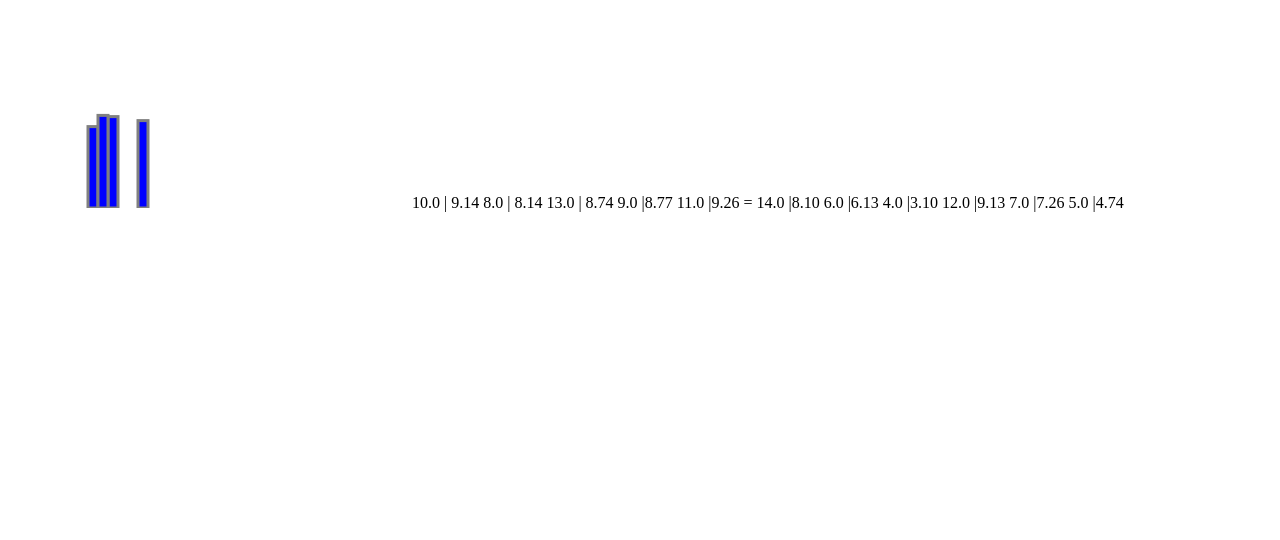
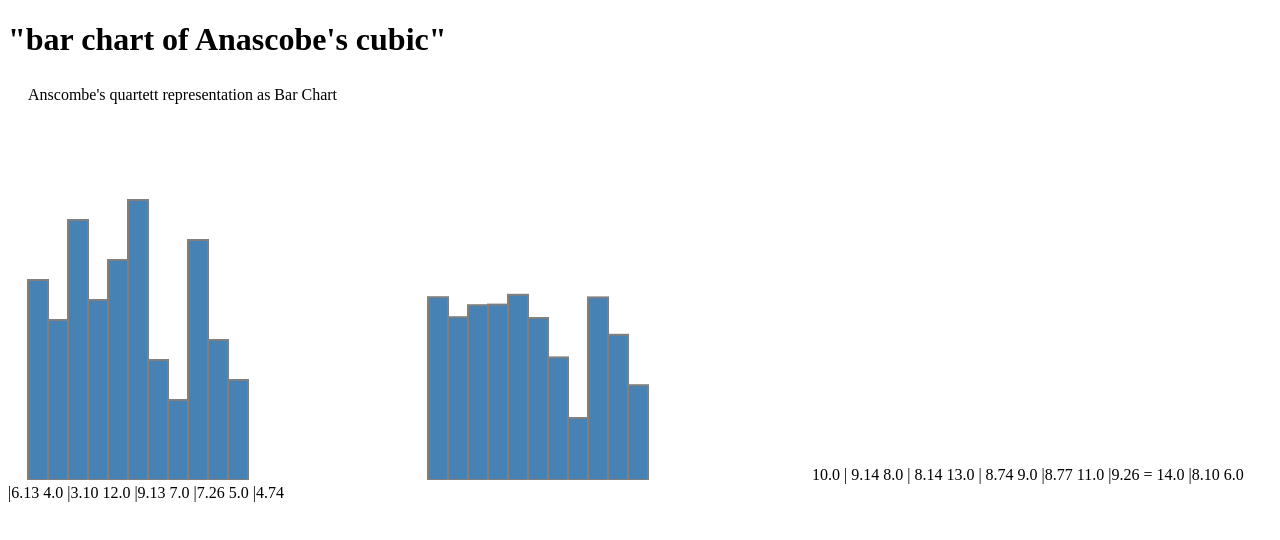
Before and after one commit to yogeshmishra/dataviscourse15-hw-mishra-yogesh, a plain HTML site: page hw1/h1.html in a window 1280 px wide. Drawn offline with Linux system fonts and the light colour scheme.

Commit message:
Adding graph-1

```diff
--- a/hw1/h1.html
+++ b/hw1/h1.html
@@ -3,18 +3,47 @@
 <head>
     <meta charset="UTF-8">
     <title></title>
+	<style>
+		rect {
+		fill:steelblue;
+		stroke:grey;
+		stroke-width:.1px;
+		}
+		line {
+		stroke:black;
+		}{
+	</style>
 </head>
 <body>
-<svg width="400" height="200">
-    <rect  x="100" y="108.6" width="10" height="91.4"
-          style="fill:blue; stroke:grey; stroke-width:3px"/>
-	<rect  x="80" y="118.6" width="10" height="81.4"
-          style="fill:blue; stroke:grey; stroke-width:3px"/>
-	<rect  x="130" y="112.6" width="10" height="87.4"
-          style="fill:blue; stroke:grey; stroke-width:3px"/>
-	<rect  x="90" y="107.4" width="10" height="92.6"
-          style="fill:blue; stroke:grey; stroke-width:3px"/>
-
+<h1> "bar chart of Anascobe's cubic" </h1>
+<svg width="800" height="400">
+	<text x="20" y="20"> Anscombe's quartett representation as Bar Chart </text>
+	<g transform="translate(0, 400) scale(20, -20)">
+		<rect  x="1"  y="0" width="1" height="10.0" />
+		<rect  x="2"  y="0" width="1" height="8.0"  />
+		<rect  x="3"  y="0" width="1" height="13.0" />
+		<rect  x="4"  y="0" width="1" height="9.0"  />
+		<rect  x="5"  y="0" width="1" height="11.0" />
+		<rect  x="6"  y="0" width="1" height="14.0" />
+		<rect  x="7"  y="0" width="1" height="6.0"  />
+		<rect  x="8"  y="0" width="1" height="4.0"  />
+		<rect  x="9"  y="0" width="1" height="12.0" />
+		<rect  x="10" y="0" width="1" height="7.0"  />
+		<rect  x="11" y="0" width="1" height="5.0"  />
+	</g>
+	<g transform="translate(400, 400) scale(20, -20)">
+		<rect  x="1"  y="0" width="1" height="9.14" />
+		<rect  x="2"  y="0" width="1" height="8.14" />
+		<rect  x="3"  y="0" width="1" height="8.74" />
+		<rect  x="4"  y="0" width="1" height="8.77" />
+		<rect  x="5"  y="0" width="1" height="9.26" />
+		<rect  x="6"  y="0" width="1" height="8.10" />
+		<rect  x="7"  y="0" width="1" height="6.13" />
+		<rect  x="8"  y="0" width="1" height="3.10" />
+		<rect  x="9"  y="0" width="1" height="9.13" />
+		<rect  x="10" y="0" width="1" height="7.26" />
+		<rect  x="11" y="0" width="1" height="4.74" />
+	</g>
 </svg>
 </body>
 </html>
@@ -23,10 +52,23 @@
 8.0	| 8.14
  13.0	| 8.74
  9.0	|8.77
- 11.0	|9.26 =
+ 11.0	|9.26
+ =
  14.0	|8.10
  6.0	|6.13
  4.0	|3.10
  12.0	|9.13
  7.0	|7.26
  5.0	|4.74
+
+ 	    <rect  x="1" y="0" width="1" height="9.14" />
+		<rect  x="2"  y="0" width="1" height="8.14" />
+		<rect  x="3" y="0" width="1" height="8.74" />
+		<rect  x="4"  y="0" width="1" height="8.77" />
+		<rect  x="5" y="0" width="1" height="9.26" />
+		<rect  x="6" y="0" width="1" height="8.10" />
+		<rect  x="7"  y="0" width="1" height="6.13" />
+		<rect  x="8"  y="0" width="1" height="3.10" />
+		<rect  x="9" y="0" width="1" height="9.13" />
+		<rect  x="10"  y="0" width="1" height="7.26" />
+		<rect  x="11"  y="0" width="1" height="4.74" />
```
